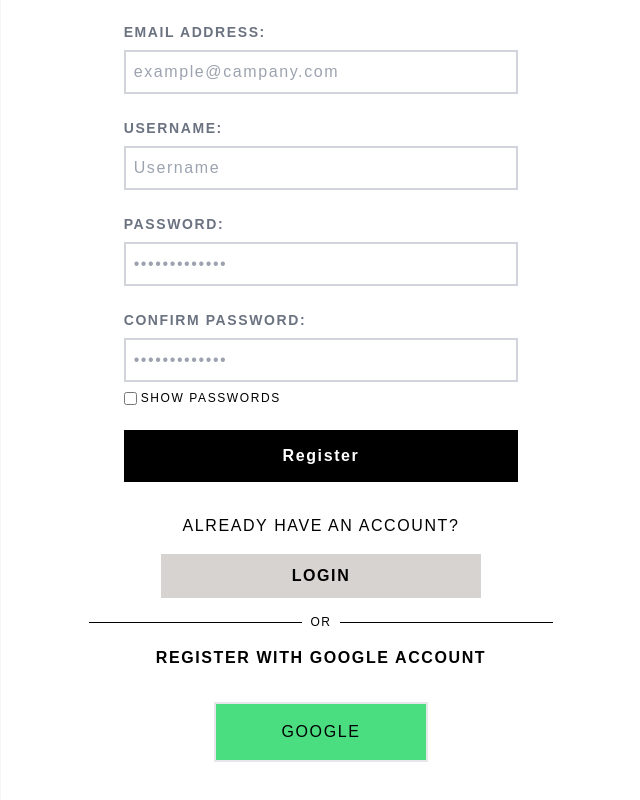
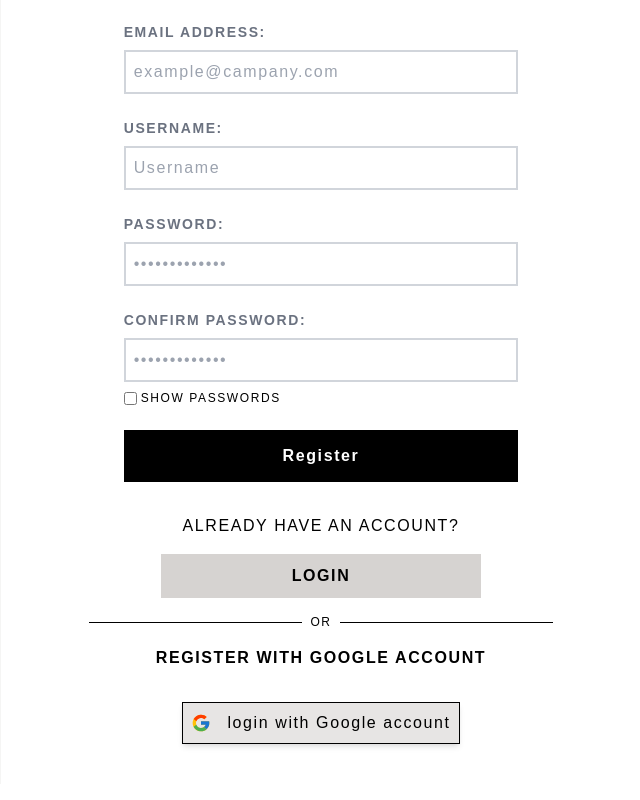
Before and after one commit to ZouCherif/tech_Ecommerce, a React (Create React App) app in the folder frontend/: page /register in a window 1280 px wide. Shown: the part 222-1022 px from the top of the page, without its empty margins (319-959 px from the left). Built offline with nearby package versions, Linux system fonts and the light colour scheme.

Commit message:
seperate Googleoauth button

```diff
--- a/frontend/src/App.js
+++ b/frontend/src/App.js
@@ -8,6 +8,7 @@ import ResetPassword from "./features/User/ResetPassword";
 import Err404 from "./pages/Err404";
 import RequireAuth from "./features/User/RequireAuth";
 import Dashboard from "./pages/Dashboard";
+import { GoogleOAuthProvider } from "@react-oauth/google";
 
 function App() {
   return (
@@ -20,8 +21,26 @@ function App() {
           </Route>
           <Route path="*" element={<Err404 />} />
         </Route>
-        <Route path="auth" element={<Login />} />
-        <Route path="register" element={<Register />} />
+        <Route
+          path="auth"
+          element={
+            <GoogleOAuthProvider
+              clientId={process.env.REACT_APP_GOOGLE_CLIENT_ID}
+            >
+              <Login />
+            </GoogleOAuthProvider>
+          }
+        />
+        <Route
+          path="register"
+          element={
+            <GoogleOAuthProvider
+              clientId={process.env.REACT_APP_GOOGLE_CLIENT_ID}
+            >
+              <Register />
+            </GoogleOAuthProvider>
+          }
+        />
         <Route path="forgotpassword" element={<ForgotPassword />} />
         <Route path="resetpassword/:token" element={<ResetPassword />} />
       </Routes>
--- /dev/null
+++ b/frontend/src/features/User/GoogleOauth.js
@@ -0,0 +1,27 @@
+import { useGoogleLogin } from "@react-oauth/google";
+import { FcGoogle } from "react-icons/fc";
+import { useGoogleAuthMutation } from "../../api/apiSlice";
+
+function GoogleOauth() {
+  const [googleAuth, { isLoading }] = useGoogleAuthMutation();
+  const googleLogin = useGoogleLogin({
+    onSuccess: async (codeResponse) => {
+      const { accessToken } = await googleAuth({ code: codeResponse }).unwrap();
+      dispatch(setUserInfo({ accessToken }));
+      navigate("/");
+    },
+    flow: "auth-code",
+  });
+
+  return (
+    <button
+      onClick={() => googleLogin()}
+      className="flex items-center bg-stone-200 p-2 shadow-md mx-auto border-[1px] border-black"
+    >
+      <FcGoogle size={20} className="mr-4" />
+      login with Google account
+    </button>
+  );
+}
+
+export default GoogleOauth;
--- a/frontend/src/features/User/Login.js
+++ b/frontend/src/features/User/Login.js
@@ -1,21 +1,15 @@
 import { useState } from "react";
-import {
-  useLoginUserMutation,
-  useGoogleAuthMutation,
-} from "../../api/apiSlice";
+import { useLoginUserMutation } from "../../api/apiSlice";
 import { useNavigate, Link } from "react-router-dom";
 import { AiOutlineEye, AiOutlineEyeInvisible } from "react-icons/ai";
 import ClipLoader from "react-spinners/ClipLoader";
 import { IoAlertCircleSharp } from "react-icons/io5";
-import { useGoogleLogin, GoogleOAuthProvider } from "@react-oauth/google";
-import { FcGoogle } from "react-icons/fc";
 import { useDispatch } from "react-redux";
 import { setUserInfo } from "./userSlice";
+import GoogleOauth from "./GoogleOauth";
 
 function Login() {
   const [loginUser, { isLoading }] = useLoginUserMutation();
-  const [googleAuth, { isLoading: isGoogleLoginLoading }] =
-    useGoogleAuthMutation();
   const [data, setData] = useState({
     email: "",
     pwd: "",
@@ -163,26 +157,7 @@ function Login() {
         <h3 className="text-center font-semibold mb-4 p-4">
           LOGIN WITH GOOGLE ACCOUNT
         </h3>
-        <GoogleOAuthProvider clientId={process.env.REACT_APP_GOOGLE_CLIENT_ID}>
-          <button
-            onClick={() => {
-              useGoogleLogin({
-                onSuccess: async (codeResponse) => {
-                  const { accessToken } = await googleAuth({
-                    code: codeResponse,
-                  }).unwrap();
-                  dispatch(setUserInfo({ accessToken }));
-                  navigate("/");
-                },
-                flow: "auth-code",
-              });
-            }}
-            className="flex items-center bg-stone-200 p-2 shadow-md mx-auto border-[1px] border-black"
-          >
-            <FcGoogle size={20} className="mr-4" />
-            login with Google account
-          </button>
-        </GoogleOAuthProvider>
+        <GoogleOauth />
       </div>
     </div>
   );
--- a/frontend/src/features/User/Register.js
+++ b/frontend/src/features/User/Register.js
@@ -5,6 +5,7 @@ import ClipLoader from "react-spinners/ClipLoader";
 import { IoAlertCircleSharp } from "react-icons/io5";
 import { useDispatch } from "react-redux";
 import { setUserInfo } from "./userSlice";
+import GoogleOauth from "./GoogleOauth";
 
 function Register() {
   const [addNewUser, { isLoading, error }] = useRegisterNewUserMutation();
@@ -187,9 +188,7 @@ function Register() {
         <h3 className="text-center font-semibold mb-4 p-4">
           REGISTER WITH GOOGLE ACCOUNT
         </h3>
-        <div className="border-2 text-center px-2 py-4 w-1/3 mx-auto bg-green-400">
-          GOOGLE
-        </div>
+        <GoogleOauth />
       </div>
     </div>
   );
```
